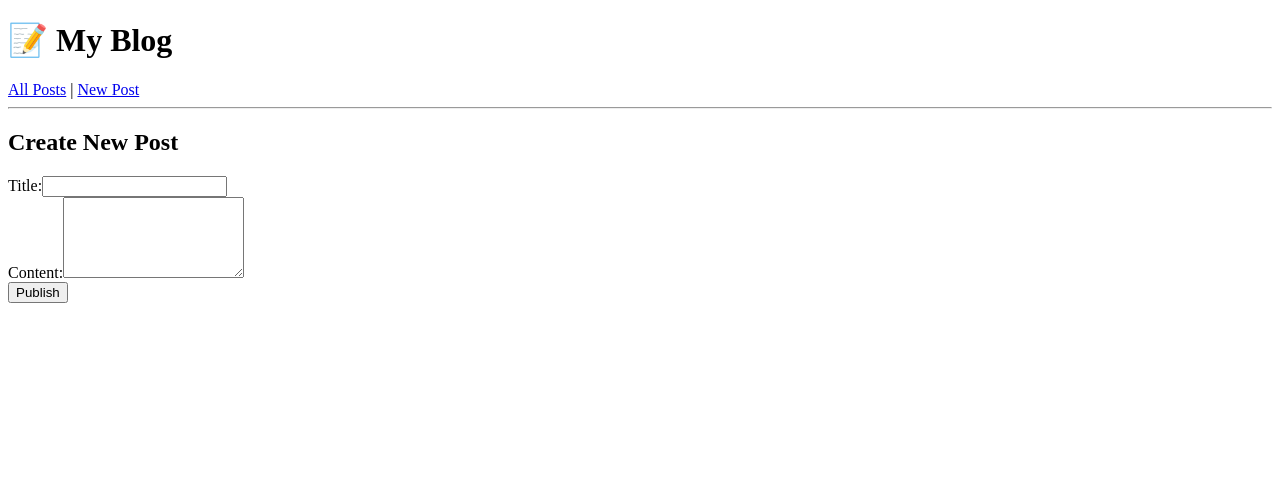
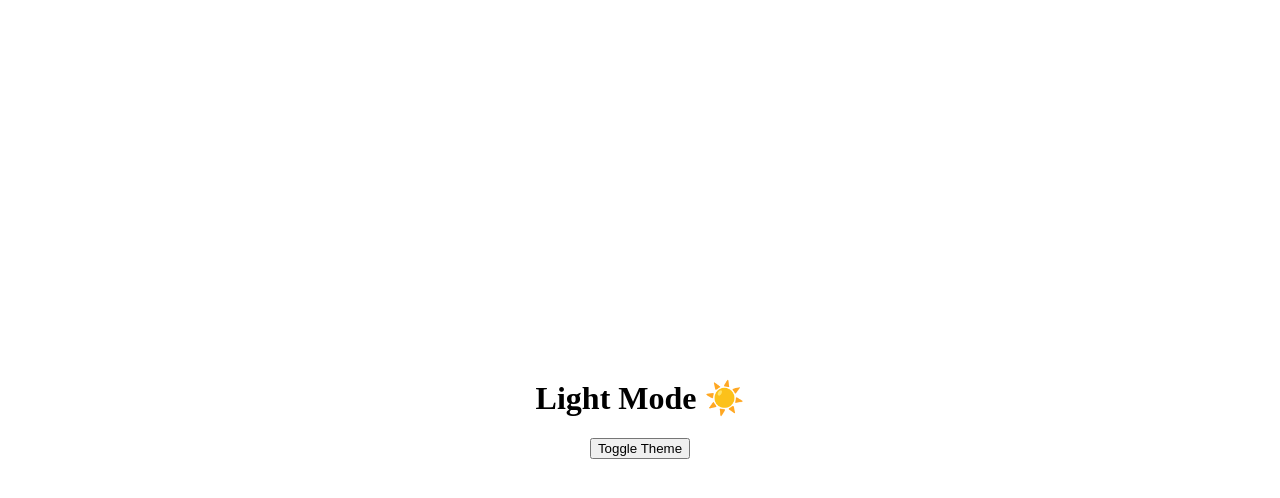
Before and after one commit to ItsAbir005/React, a React (Vite) app: page /blog/new in a window 1280 px wide. Shown: the top 498 px of the page. Built offline with nearby package versions, Linux system fonts and the light colour scheme.

Commit message:
using useContext

```diff
--- a/src/App.jsx
+++ b/src/App.jsx
@@ -1,20 +1,25 @@
-import { Routes, Route, Navigate } from "react-router-dom";
-import BlogLayout from "./components/BlogLayout";
-import BlogList from "./components/BlogList";
-import NewPost from "./components/NewPost";
-import BlogPost from "./components/BlogPost";
+import React, { useContext } from "react";
+import { ThemeContext } from "./ThemeContext";
 
-export default function App() {
+function App() {
+  const { isDark, toggleTheme } = useContext(ThemeContext);
+
+  const appStyle = {
+    backgroundColor: isDark ? "#222" : "#fff",
+    color: isDark ? "#fff" : "#000",
+    height: "100vh",
+    display: "flex",
+    flexDirection: "column",
+    alignItems: "center",
+    justifyContent: "center",
+  };
+
   return (
-    <Routes>
-      {/* Redirect root to /blog */}
-      <Route path="/" element={<Navigate to="/blog" replace />} />
-
-      <Route path="/blog" element={<BlogLayout />}>
-        <Route index element={<BlogList />} />
-        <Route path="new" element={<NewPost />} />
-        <Route path=":id" element={<BlogPost />} />
-      </Route>
-    </Routes>
+    <div style={appStyle}>
+      <h1>{isDark ? "Dark Mode 🌙" : "Light Mode ☀️"}</h1>
+      <button onClick={toggleTheme}>Toggle Theme</button>
+    </div>
   );
 }
+
+export default App;
--- /dev/null
+++ b/src/ThemeContext.jsx
@@ -0,0 +1,15 @@
+import { createContext, useState } from "react";
+
+export const ThemeContext = createContext();
+
+export const ThemeProvider = ({ children }) => {
+  const [isDark, setIsDark] = useState(false);
+
+  const toggleTheme = () => setIsDark((prev) => !prev);
+
+  return (
+    <ThemeContext.Provider value={{ isDark, toggleTheme }}>
+      {children}
+    </ThemeContext.Provider>
+  );
+};
--- a/src/components/BlogLayout.jsx
+++ /dev/null
@@ -1,14 +0,0 @@
-import { Outlet, Link } from "react-router-dom";
-
-export default function BlogLayout() {
-  return (
-    <div className="p-4">
-      <h1>📝 My Blog</h1>
-      <nav>
-        <Link to="/blog">All Posts</Link> | <Link to="/blog/new">New Post</Link>
-      </nav>
-      <hr />
-      <Outlet /> {/* Nested content will render here */}
-    </div>
-  );
-}
--- a/src/components/BlogList.jsx
+++ /dev/null
@@ -1,18 +0,0 @@
-import { Link } from "react-router-dom";
-
-export default function BlogList() {
-  const posts = [
-    { id: 1, title: "React Routing Basics" },
-    { id: 2, title: "Understanding useEffect" },
-  ];
-
-  return (
-    <ul>
-      {posts.map((p) => (
-        <li key={p.id}>
-          <Link to={`/blog/${p.id}`}>{p.title}</Link>
-        </li>
-      ))}
-    </ul>
-  );
-}
--- a/src/components/BlogPost.jsx
+++ /dev/null
@@ -1,23 +0,0 @@
-import { useParams, Link } from "react-router-dom";
-
-export default function BlogPost() {
-  const { id } = useParams();
-
-  // Sample post data — replace with actual data or API fetch
-  const posts = [
-    { id: 1, title: "React Routing Basics", content: "Learn about Routes and Links in React Router." },
-    { id: 2, title: "Understanding useEffect", content: "useEffect lets you handle side effects in React components." },
-  ];
-
-  const post = posts.find((p) => p.id === Number(id));
-
-  if (!post) return <p>Post not found!</p>;
-
-  return (
-    <div>
-      <h2>{post.title}</h2>
-      <p>{post.content}</p>
-      <Link to="/blog" className="text-blue-600">← Back to All Posts</Link>
-    </div>
-  );
-}
--- a/src/components/NewPost.jsx
+++ /dev/null
@@ -1,49 +0,0 @@
-import { useState } from "react";
-import { useNavigate } from "react-router-dom";
-
-export default function NewPost() {
-  const [title, setTitle] = useState("");
-  const [content, setContent] = useState("");
-  const navigate = useNavigate();
-
-  const handleSubmit = (e) => {
-    e.preventDefault();
-    console.log("New Post Created:", { title, content });
-
-    // (Optional) Save to backend or localStorage here
-    alert("Post created successfully!");
-    navigate("/blog"); // Go back to blog list after submission
-  };
-
-  return (
-    <div>
-      <h2>Create New Post</h2>
-      <form onSubmit={handleSubmit} className="space-y-2">
-        <div>
-          <label>Title:</label>
-          <input
-            className="border p-1 w-full"
-            value={title}
-            onChange={(e) => setTitle(e.target.value)}
-            required
-          />
-        </div>
-
-        <div>
-          <label>Content:</label>
-          <textarea
-            className="border p-1 w-full"
-            rows="5"
-            value={content}
-            onChange={(e) => setContent(e.target.value)}
-            required
-          />
-        </div>
-
-        <button className="bg-blue-500 text-white px-3 py-1 rounded">
-          Publish
-        </button>
-      </form>
-    </div>
-  );
-}
--- a/src/main.jsx
+++ b/src/main.jsx
@@ -1,13 +1,10 @@
 import React from "react";
 import ReactDOM from "react-dom/client";
-import { BrowserRouter } from "react-router-dom";
-import App from "./App.jsx";
-import "./index.css";
+import App from "./App";
+import { ThemeProvider } from "./ThemeContext";
 
 ReactDOM.createRoot(document.getElementById("root")).render(
-  <React.StrictMode>
-    <BrowserRouter>
-      <App />
-    </BrowserRouter>
-  </React.StrictMode>
+  <ThemeProvider>
+    <App />
+  </ThemeProvider>
 );
```
